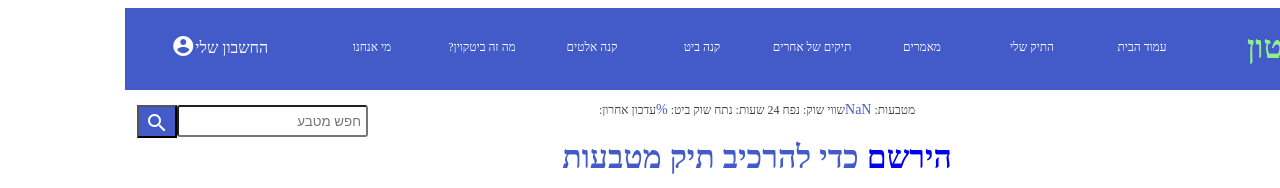
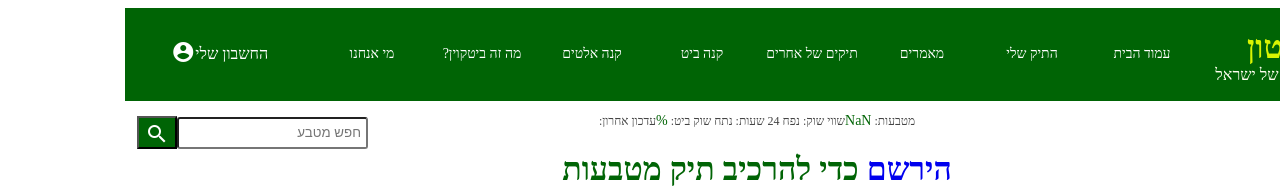
Before and after one commit to orikurt/camabit, an Angular app in the folder client/: page / in a window 1280 px wide. Shown: the top 188 px of the page. Built offline with nearby package versions, Linux system fonts and the light colour scheme; no server answers.

Commit message:
new kryptonite style start

```diff
--- a/client/src/app/header/header.component.html
+++ b/client/src/app/header/header.component.html
@@ -1,5 +1,8 @@
 <div class="header">
-    <h1 class="logo">קריפ<span>טון</span></h1>
+    <div class="logo">
+        <h1>קריפטון</h1>
+        <span>כוכב המטבעות של ישראל</span>
+    </div>
     <div class="navigation">
         <span *ngFor="let nav of nav_bar">{{ nav.name }}</span>
     </div>
--- a/client/src/app/header/header.component.scss
+++ b/client/src/app/header/header.component.scss
@@ -12,9 +12,13 @@
     .logo {
         width: 15%;
         cursor: pointer;
-        color: khaki;
+        color: #d8f402;
+        padding-bottom: 15px;
+        h1{
+            margin-bottom: 0px;
+        }
         span{
-            color: lightgreen;
+            color: ivory;
         }
     }
 
@@ -24,7 +28,7 @@
         span{
             padding: 5px;
             cursor: pointer;
-            font-size: 12px;
+            font-size: 14px;
             min-width: 100px;
             display: inline-block;
             &:hover{
--- a/client/src/styles.scss
+++ b/client/src/styles.scss
@@ -1,6 +1,6 @@
 /* You can add global styles to this file, and also import other style files */
 
-$app-color: #425bc9;
+$app-color: #006405;
 
 body{
     direction: rtl;
```
